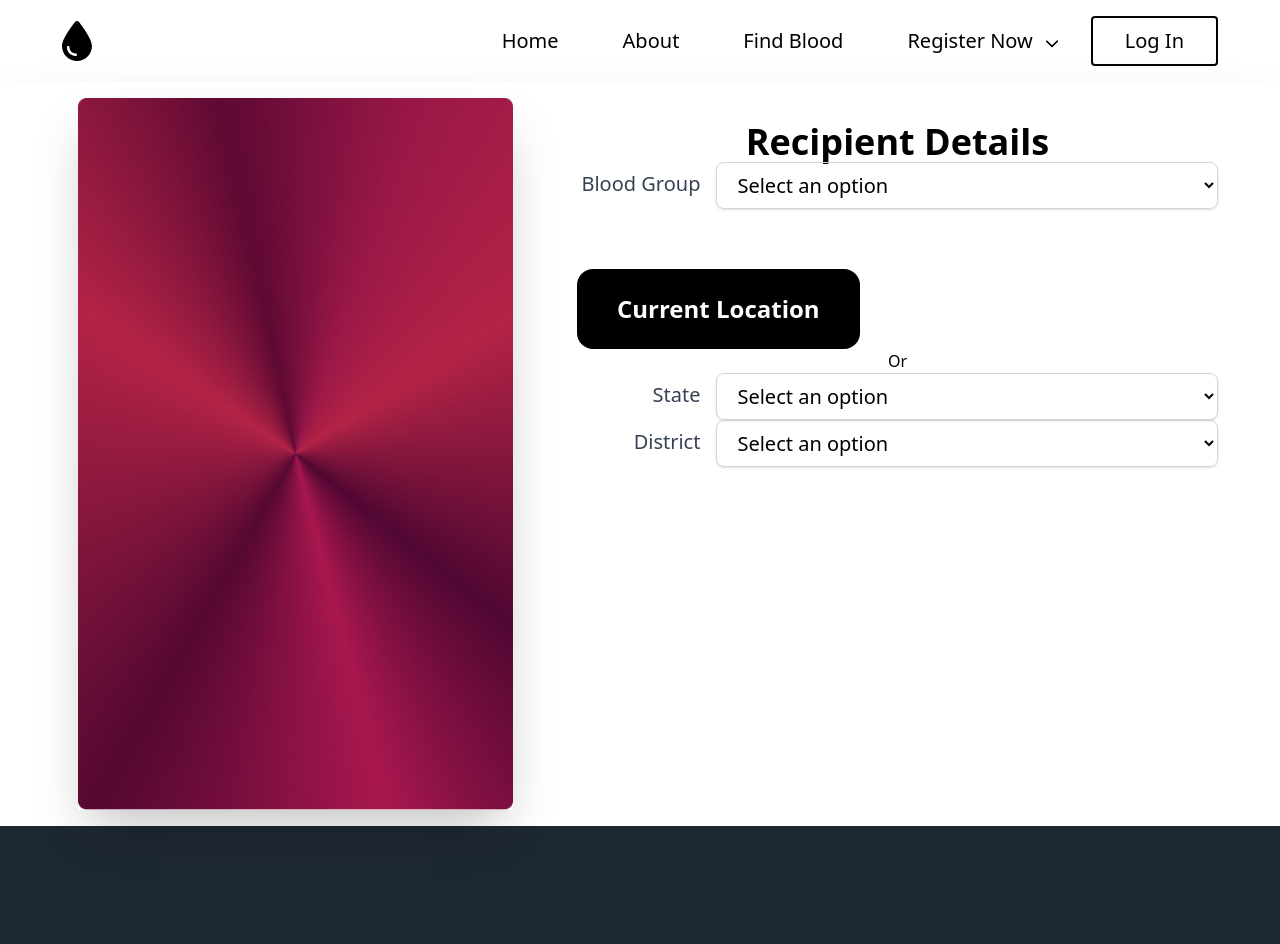
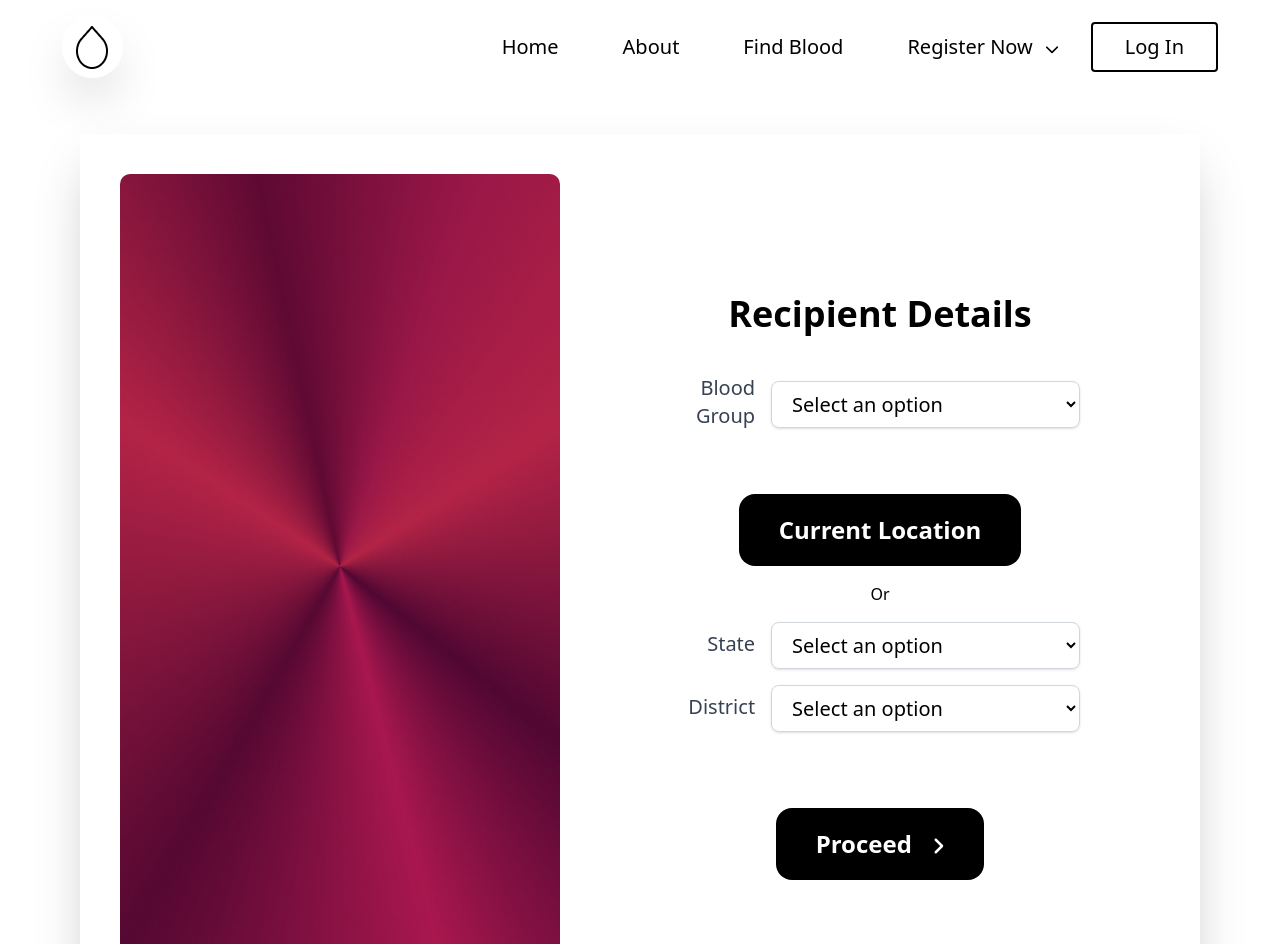
Before and after one commit to PB-King-47/blood_donation, a React (Vite) app: page /findblood in a window 1280 px wide. Shown: the top 944 px of the page. Built offline with nearby package versions, Linux system fonts and the light colour scheme.

Commit message:
Register verification page done

```diff
--- /dev/null
+++ b/src/components/Button2.jsx
@@ -0,0 +1,13 @@
+// Button.jsx
+const Button = ({ className, type = "button", text, children, ...props }) => (
+    <button
+        className={`btn cursor-pointer bg-black text-white py-6 rounded-2xl capitalize px-10 ${className}`}
+        type={type}
+        {...props}
+    >
+        {children && children}
+        {text && text}
+    </button>
+);
+
+export default Button;
--- a/src/components/Navbar.jsx
+++ b/src/components/Navbar.jsx
@@ -1,21 +1,20 @@
-import { faL } from "@fortawesome/free-solid-svg-icons";
 import React, { useState } from "react";
 import { Link } from "react-router-dom";
 import { FontAwesomeIcon } from "@fortawesome/react-fontawesome";
 import { faChevronDown } from "@fortawesome/free-solid-svg-icons";
+import Logo from 'src/assets/logo.png';
 
 const Navbar = () => {
     const [isOpen, setIsOpen] = useState(false);
     return (
         <nav className="nav content py-4 z-1">
             <div className="flex items-center justify-between">
-                <div className="w-[30px]">
-                    <svg
-                        xmlns="http://www.w3.org/2000/svg"
-                        viewBox="0 0 384 512"
-                    >
-                        <path d="M192 512C86 512 0 426 0 320C0 228.8 130.2 57.7 166.6 11.7C172.6 4.2 181.5 0 191.1 0l1.8 0c9.6 0 18.5 4.2 24.5 11.7C253.8 57.7 384 228.8 384 320c0 106-86 192-192 192zM96 336c0-8.8-7.2-16-16-16s-16 7.2-16 16c0 61.9 50.1 112 112 112c8.8 0 16-7.2 16-16s-7.2-16-16-16c-44.2 0-80-35.8-80-80z" />
-                    </svg>
+                <div >
+                    <img
+                        className="shadow-2xl rounded-full"
+                        srcSet={Logo}
+                        alt="Logo"
+                    />
                 </div>
 
                 <div className="flex items-center justify-center text-[20px]">
@@ -59,15 +58,6 @@ const Navbar = () => {
 
                                 <li className="py-4">
                                     <Link
-                                        to={"/otp-verify"}
-                                        className="px-8 hover:underline hover:decoration-3 hover:underline-offset-8"
-                                    >
-                                        OTP Verify Page
-                                    </Link>
-                                </li>
-
-                                <li className="py-4">
-                                    <Link
                                         to={"/otp-reg-verify"}
                                         className="px-8 hover:underline hover:decoration-3 hover:underline-offset-8"
                                     >
--- a/src/page/FindBlood.jsx
+++ b/src/page/FindBlood.jsx
@@ -2,7 +2,9 @@ import React, { useState } from "react";
 import BgImage from "src/assets/GradientPanel.png";
 import { bloodGroupOptions, stateOptions } from "src/utils/options.jsx";
 import SelectionInput from "./../components/SelectionInput";
-import Button from "./../components/Button";
+import Button from "./../components/Button2";
+import { FontAwesomeIcon } from "@fortawesome/react-fontawesome";
+import { faAngleRight } from "@fortawesome/free-solid-svg-icons";
 
 const FindBlood = () => {
     const [formData, setFormData] = useState({
@@ -11,26 +13,29 @@ const FindBlood = () => {
         district: "",
     });
 
-    const handleChange = (e) => {
-        setFormData({ ...formData, [e.target.name]: e.target.value });
-    };
-
     const handleClick = () => {
         alert("Submit Click");
     };
 
     return (
-        <div className="content bg-white shadow-2xl">
+        <div className="mx-40 my-10 md:mx-20 sm:mx-10 bg-white shadow-2xl ">
             <div className="grid grid-cols-12 gap-20">
-                <div className="col-span-5">
-                    <img
-                        srcSet={BgImage}
-                        alt="Cover Image"
-                        className="w-full m-4 shadow-2xl"
+                <div className="col-span-6 w-full p-10">
+                    <div
+                        className=""
+                        style={{
+                            backgroundImage: `url(${BgImage})`,
+                            backgroundRepeat: 'no-repeat',
+                            backgroundPosition: 'center',
+                            backgroundSize: 'cover',
+                            width: '100%',
+                            height: '100%',
+                            borderRadius: '10px',
+                        }}
                     />
                 </div>
-                <div className="col-span-7 py-10">
-                    <h1 className="font-bold text-4xl text-center capitalize">
+                <div className="col-span-6 py-30 pr-30">
+                    <h1 className="font-bold my-10 text-4xl text-center capitalize">
                         Recipient Details
                     </h1>
 
@@ -42,15 +47,16 @@ const FindBlood = () => {
                         onChange={(e) => setFormData(e.target.value)}
                         options={bloodGroupOptions}
                     />
+                    <div className="flex justify-center">
                         <Button
-                        className={"text-2xl font-bold mt-15"}
+                            className={"text-2xl font-bold mt-15 !py-5  my-end"}
                             text={"Current location"}
-                        style={{
-                            paddingY: '2px!importent',
-                        }}
                         />
-                    <p className="text-center">Or</p>
+                    </div>
+                    <p className="text-center my-4">Or</p>
+
                     {/* State */}
+                    <div className="my-4">
                         <SelectionInput
                             label="State"
                             name="state"
@@ -58,8 +64,10 @@ const FindBlood = () => {
                             onChange={(e) => setFormData(e.target.value)}
                             options={stateOptions}
                         />
+                    </div>
 
                     {/* District */}
+                    <div className="my-4">
                         <SelectionInput
                             label="District"
                             name="district"
@@ -68,6 +76,19 @@ const FindBlood = () => {
                             options={stateOptions}
                         />
                     </div>
+                    <div className="flex justify-center">
+                        <Button
+                        className={"text-2xl font-bold mt-15 !py-5"}
+                        onClick={handleClick}
+                        >
+                            <span className="mr-5">Proceed</span>
+                            <FontAwesomeIcon
+                                icon={faAngleRight}
+                                className="text-xl"
+                            />
+                        </Button>
+                    </div>
+                </div>
             </div>
         </div>
     );
--- a/src/page/RegisterVerify.jsx
+++ b/src/page/RegisterVerify.jsx
@@ -2,8 +2,10 @@ import React, { useState } from "react";
 import VerifyLayout from "./layouts/VerifyLayout";
 import InputField from "./../components/InputField";
 import Button from "src/components/Button";
+import { useNavigate } from 'react-router-dom';
 
 const RegisterVerify = () => {
+    const navigate = useNavigate();
     const [formData, setFormData] = useState('');
 
     const handleChange = (e) => {
@@ -12,6 +14,7 @@ const RegisterVerify = () => {
 
       const handleSubmit = () => {
         console.log("Entered Mobile Number", formData);
+        navigate('/otp-verify');
         // Call API or handle OTP verification here
     };
     return (
```
Also changed, not shown: src/components/Footer.jsx (+80 -19 lines), src/assets/logo.png (added). Lines whose indentation alone changed are shown as unchanged.
